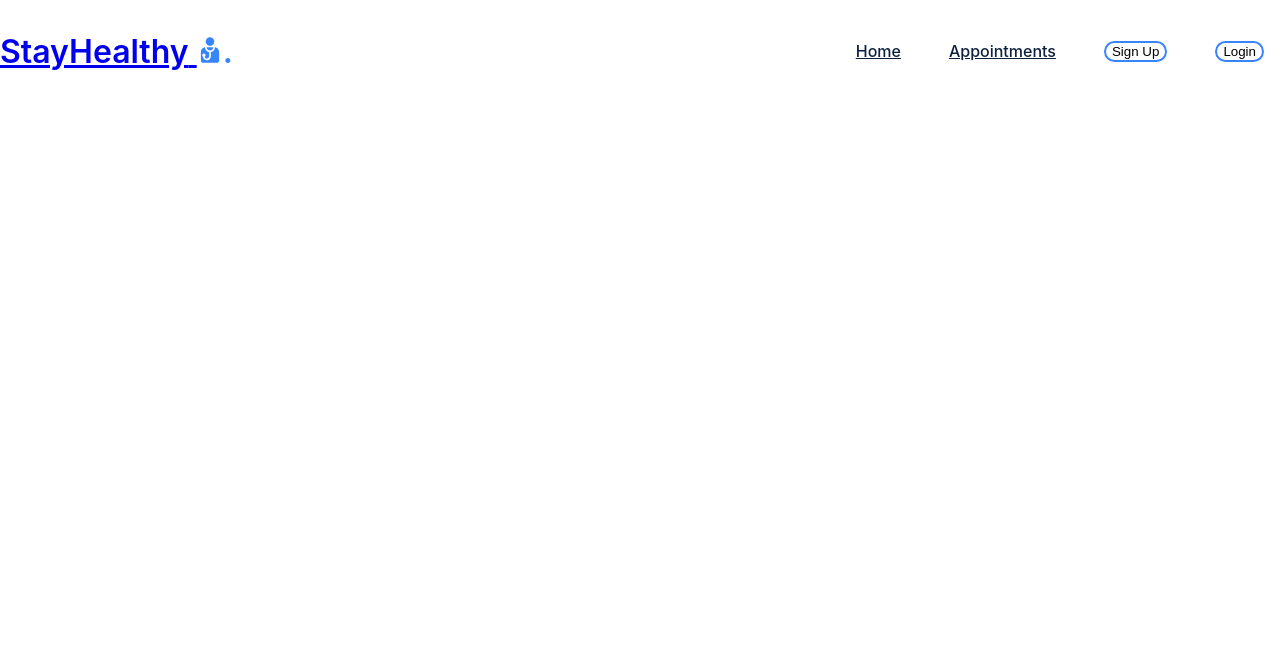
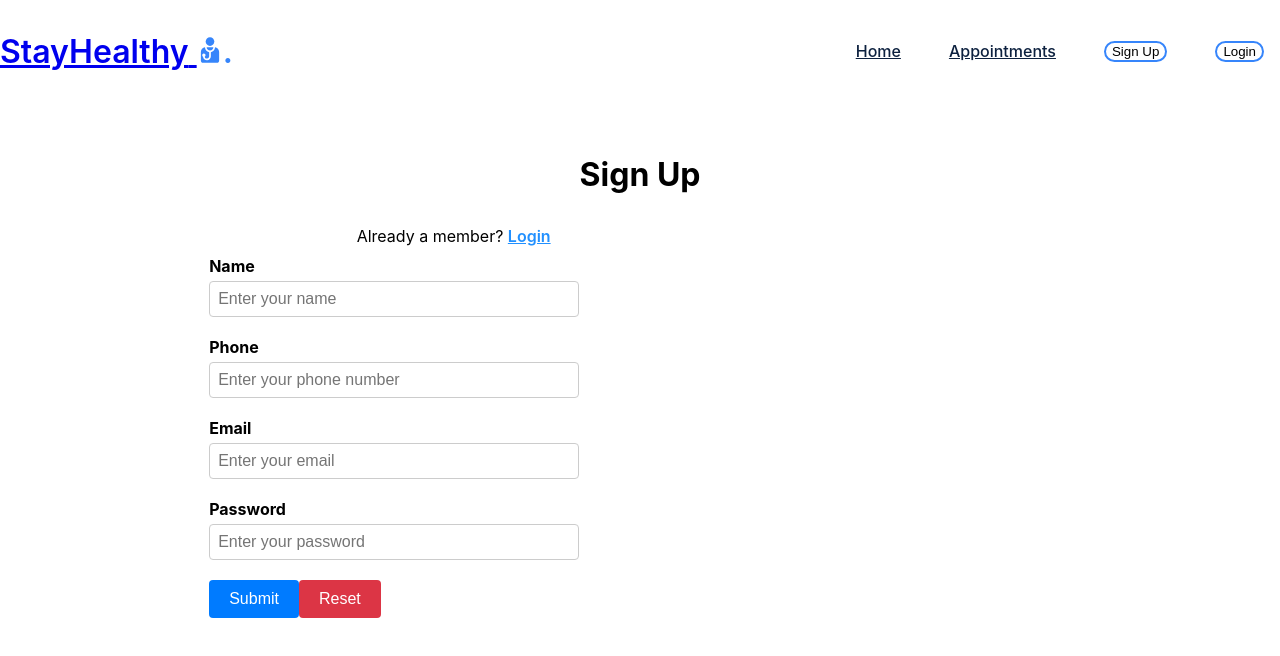
Before and after one commit to nikeshskillup/doctor_appt, a React (Create React App) app: page /signup in a window 1280 px wide. Shown: the top 656 px of the page. Built offline with nearby package versions, Linux system fonts and the light colour scheme.

Commit message:
new update ex 2

```diff
--- a/src/App.js
+++ b/src/App.js
@@ -5,6 +5,7 @@ import { BrowserRouter, Routes, Route } from "react-router-dom";
 import Navbar from './Components/Navbar/Navbar';
 import Layout from './Components/Landing_Page/Landing_Page';
 import Login from './Components/Login/Login';
+import Signup from './Components/Sign_Up/Sign_Up'
 
 function App() {
 
@@ -15,6 +16,7 @@ function App() {
               <Routes>
               <Route path="/" element={<Layout/>}/>
               <Route path="/login" element={<Login/>}/>
+              <Route path="/signup" element={<Signup/>}/>
               </Routes>
 
         </BrowserRouter>
--- a/src/Components/Sign_Up/Sign_Up.js
+++ b/src/Components/Sign_Up/Sign_Up.js
@@ -2,38 +2,34 @@ import React from "react";
 import { Link } from "react-router-dom";
 import "./Sign_Up.css";
 
-const Login = () => {
+const SignUp = () => {
   return (
-    <div className="container" style="margin-top: 5%;">
+    <>
+      <div className="container" style={{ marginTop: '5%' }}>
         <div className="signup-grid">
           <div className="signup-text">
             <h1>Sign Up</h1>
-
           </div>
-        <div className="signup-text1" style="text-align: left;">
-            Already a member? <span><a href="../Login/Login.html" style={{color:'#2190FF'}}> Login</a></span>
+          <div className="signup-text1" style={{ textAlign: 'left' }}>
+            Already a member? <span><Link to="/login" style={{ color: '#2190FF' }}>Login</Link></span>
           </div>
           <div className="signup-form">
             <form>
-
               <div className="form-group">
-                    <label for="name">Name</label>
+                <label htmlFor="name">Name</label>
                 <input type="text" name="name" id="name" required className="form-control" placeholder="Enter your name" aria-describedby="helpId" />
-
+              </div>
               <div className="form-group">
-                    <label for="phone">Phone</label>
+                <label htmlFor="phone">Phone</label>
                 <input type="tel" name="phone" id="phone" required className="form-control" placeholder="Enter your phone number" aria-describedby="helpId" />
               </div>
               <div className="form-group">
-                    <label for="email">Email</label>
+                <label htmlFor="email">Email</label>
                 <input type="email" name="email" id="email" required className="form-control" placeholder="Enter your email" aria-describedby="helpId" />
-
               </div>
               <div className="form-group">
-                    <label for="password">Password</label>
+                <label htmlFor="password">Password</label>
                 <input name="password" id="password" required className="form-control" placeholder="Enter your password" aria-describedby="helpId" />
-
-
               </div>
               <div className="btn-group">
                 <button type="submit" className="btn btn-primary mb-2 mr-1 waves-effect waves-light">Submit</button>
@@ -43,8 +39,8 @@ const Login = () => {
           </div>
         </div>
       </div>
-
+    </>
   );
 };
 
-export default Login;
+export default SignUp;
```
Lines whose indentation alone changed are shown as unchanged.
